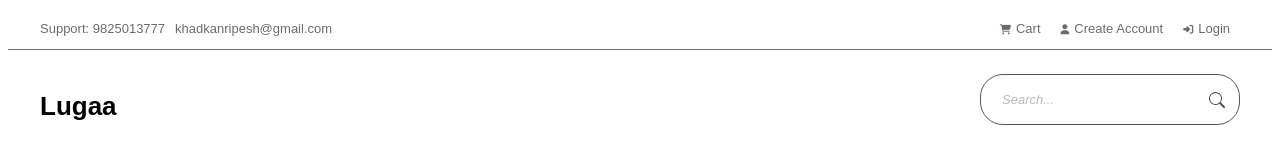
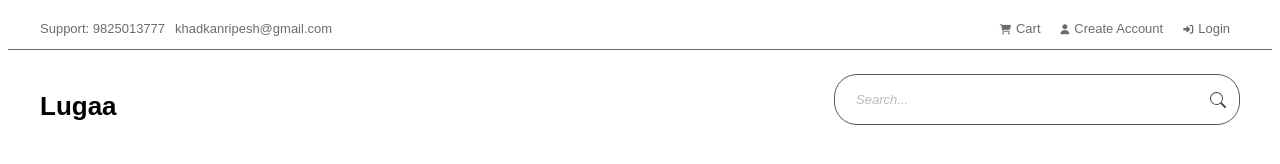
Before and after one commit to KhadkaRipesh/ProductPage-Frontend, a plain HTML site: page index.html in a window 1280 px wide. Drawn offline with Linux system fonts and the light colour scheme.

Commit message:
search bar

```diff
--- a/index.html
+++ b/index.html
@@ -74,6 +74,7 @@
       border-radius: 23px;
       margin: 0 0 30px;
       margin-left: auto;
+      width: 400px;
     }
 
     input[type="search"] {
@@ -87,6 +88,7 @@
       height: 45px;
       font-size: 13px;
       font-style: italic;
+      width: 380px;
     }
 
     input[type="search"]::placeholder {
@@ -108,6 +110,7 @@
         no-repeat center;
       cursor: pointer;
       opacity: 0.7;
+      margin-left: auto;
     }
 
     button[type="submit"]:hover {
```
